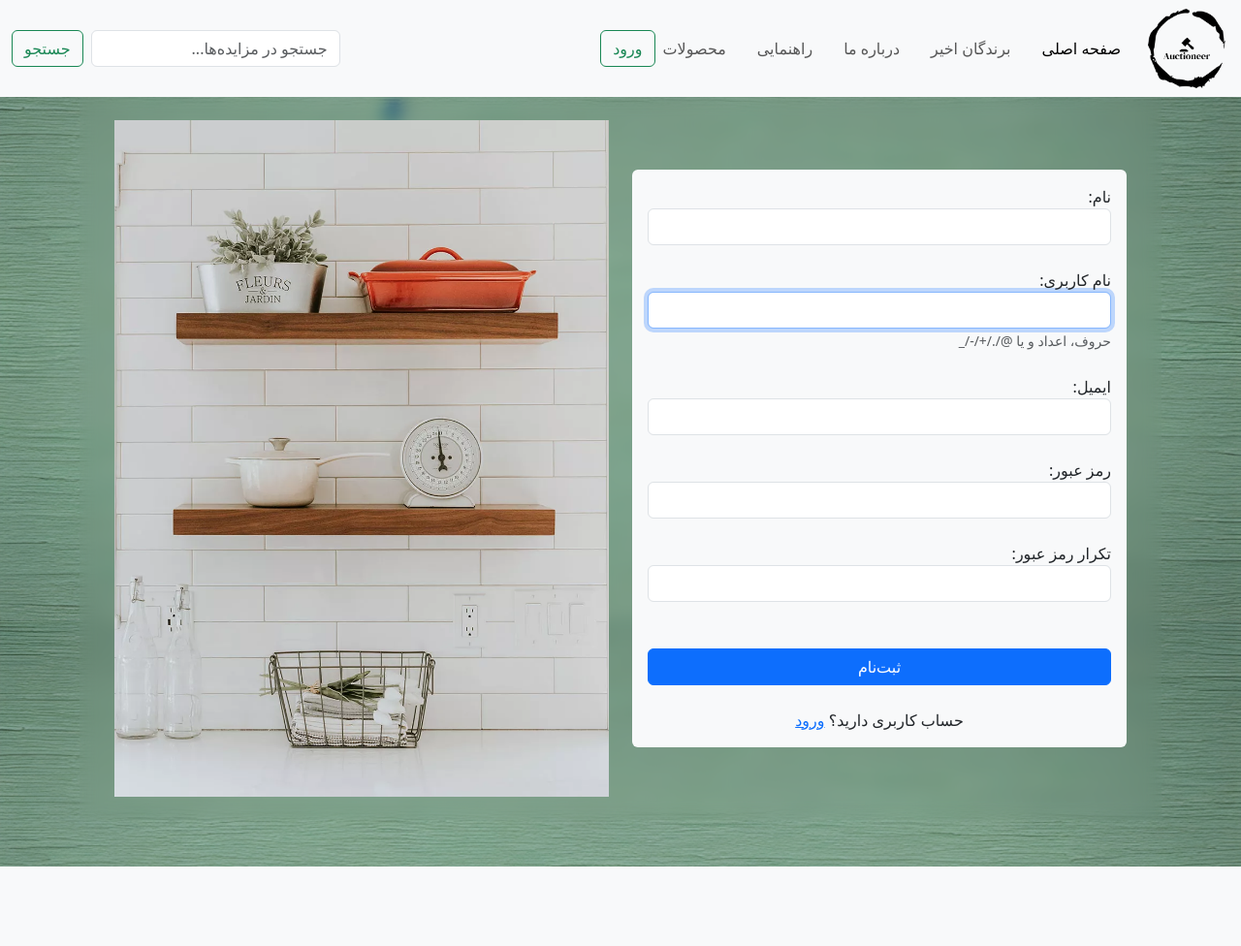
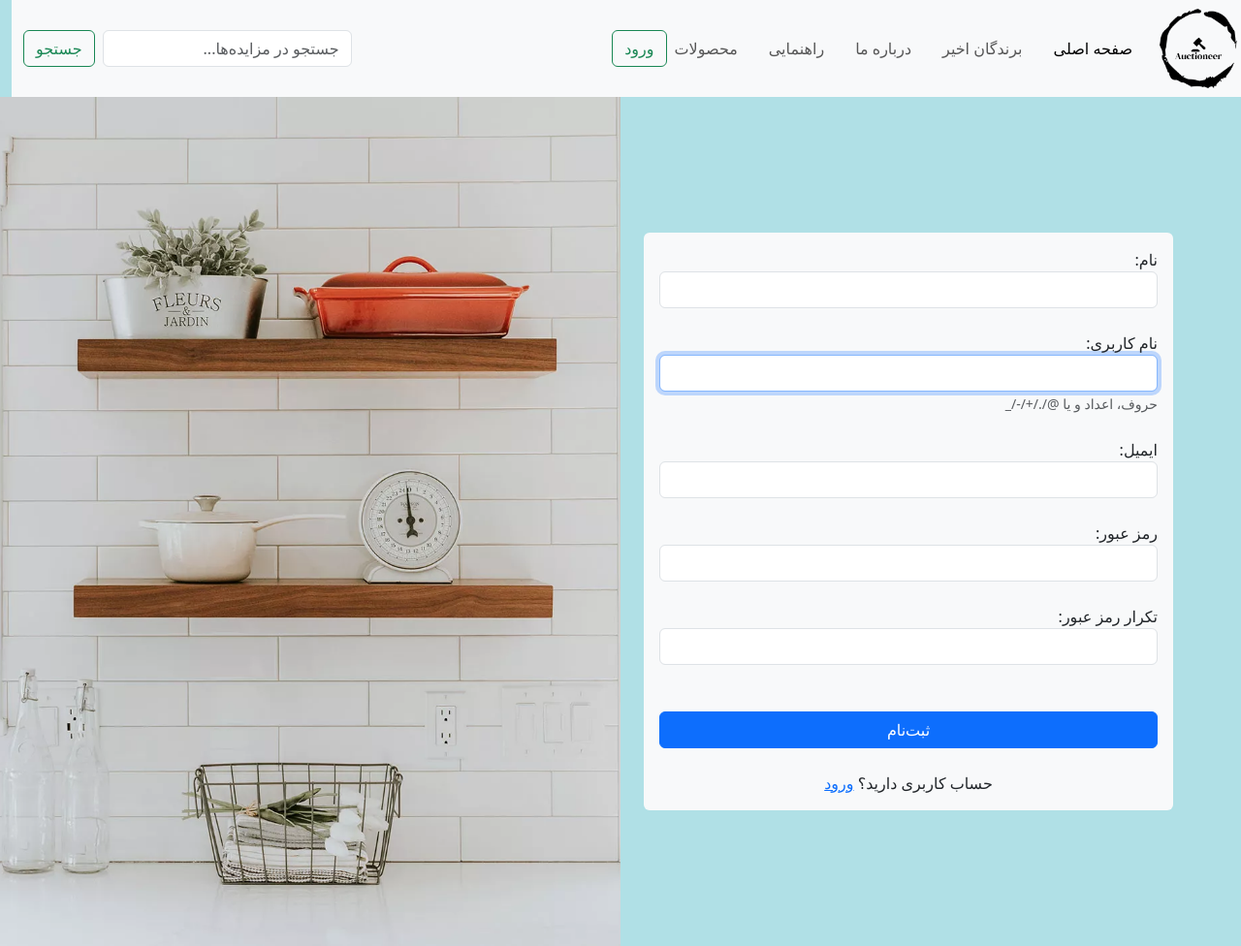
Before and after one commit to sina0k/auctioneer, a Django app: page /register/ in a window 1280 px wide. Shown: the whole page at 97% size. Before the commit the page ends 894 px from the top, so only its background shows below. Run offline with Django 3.2, Linux system fonts and the light colour scheme.

Commit message:
-fixed login & register pages front

```diff
--- a/project/base/templates/base/login_register.html
+++ b/project/base/templates/base/login_register.html
@@ -1,9 +1,8 @@
-{% extends "main.html" %}
+{% extends "auth-main.html" %}
 {% load static %}
 {% block content %}
 
-<div class="login-container">
-    <div class="container h-100">
+    <div class="login-container container h-100">
         <div class="row align-items-center h-100">
             <div class="col-12 col-md-6">
                 {% if page == 'login' %}
@@ -67,6 +66,5 @@
             </div>
         </div>
     </div>
-</div>
 
 {% endblock content %}
--- a/project/static/styles/style.css
+++ b/project/static/styles/style.css
@@ -3,8 +3,6 @@
 /* Reset default styles */
 
 body {
-    background-image: url("/static/images/Designer.png");
-    background-size: contain;
   height: 100%;
   min-height: 100vh;
 }
@@ -14,7 +12,17 @@ nav {
 }
 
 .login-container {
-    height: calc(100% - 100px);
+  height: calc(100% - 64px);
+  min-height: calc(100vh - 64px);
+  display: flex;
+  align-items: center;
+  justify-content: center;
+  flex-wrap: wrap;
+}
+
+.login-container img {
+  min-height: calc(100vh - 64px);
+  min-width: 50vw;
 }
 
 .won-auctions-container {
@@ -70,6 +78,10 @@ nav {
     background-image: url("/static/images/login.png");
     background-size: 100% 100%;
   }
+
+  .login-container .row {
+    width: 100%;
+  }
 }
 
 .row.justify-content-center.align-items-stretch {
@@ -80,14 +92,13 @@ nav {
 .col-12.col-md-9.rounded.p-3.border.border-info {
   box-sizing: border-box;
   padding: 4rem !important;
-    background: #ff0000 url('/static/images/Homepage_Left_Box.jpg') center center;
-
+  background: #ff0000 url("/static/images/Homepage_Left_Box.jpg") center center;
 }
 
 .rounded.p-3.h-100.border.border-info {
   box-sizing: border-box;
   padding: 3rem !important;
-    background: #ff0000 url('/static/images/Homepage_Left_Box.jpg') center center;
+  background: #ff0000 url("/static/images/Homepage_Left_Box.jpg") center center;
 }
 
 .navbar-nav .nav-link {
@@ -96,21 +107,21 @@ nav {
 
 .container.bg-light.m-4.mx-auto.rounded {
   margin-top: -1.5rem;
-    background: #ff0000 url('/static/images/Homepage_Left_Box.jpg') center center;
-
+  background: #ff0000 url("/static/images/Homepage_Left_Box.jpg") center center;
 }
 
 .product_list {
   box-sizing: border-box;
   padding: 3rem;
-    background: #ff0000 url('/static/images/product_list.jpg') repeat center center;
+  background: #ff0000 url("/static/images/product_list.jpg") repeat center
+    center;
 }
 
-.double_btn{
+.double_btn {
   margin-top: 8px;
 }
 
-.margin_text{
+.margin_text {
   margin-top: 3px;
   margin-bottom: 8px;
 }
--- /dev/null
+++ b/project/templates/auth-main.html
@@ -0,0 +1,56 @@
+{% load static %}
+
+<!DOCTYPE html>
+<html lang="fa" dir="rtl">
+  <head>
+    <meta charset="UTF-8" />
+    {% comment %} <meta http-equiv="X-UA-Compatible" content="IE=edge" /> {% endcomment %}
+    <title>Title</title>
+    <meta name="viewport" content="width=device-width , initial-scale=1" />
+    <!--    <link rel="stylesheet" type="text/css" href="styles.css">-->
+    <link
+    rel="stylesheet"
+    href="https://cdn.jsdelivr.net/npm/bootstrap@5.0.2/dist/css/bootstrap.rtl.min.css"
+    integrity="sha384-gXt9imSW0VcJVHezoNQsP+TNrjYXoGcrqBZJpry9zJt8PCQjobwmhMGaDHTASo9N"
+    crossorigin="anonymous"
+    />
+    <link
+    href="https://cdn.jsdelivr.net/npm/bootstrap@5.3.0-alpha3/dist/css/bootstrap.min.css"
+    rel="stylesheet"
+    integrity="sha384-KK94CHFLLe+nY2dmCWGMq91rCGa5gtU4mk92HdvYe+M/SXH301p5ILy+dN9+nJOZ"
+    crossorigin="anonymous"
+    />
+    <link
+      rel="stylesheet"
+      type="text/css"
+      media="screen"
+      href="{% static 'styles/style.css' %}"
+    />
+    <script
+      src="https://cdn.jsdelivr.net/npm/bootstrap@5.3.0-alpha3/dist/js/bootstrap.bundle.min.js"
+      integrity="sha384-ENjdO4Dr2bkBIFxQpeoTz1HIcje39Wm4jDKdf19U8gI4ddQ3GYNS7NTKfAdVQSZe"
+      crossorigin="anonymous"
+    ></script>
+    <style>
+      body {
+        background-image: none;
+        background-color: powderblue;
+      }
+    </style>
+  </head>
+  <body>
+    {% include "navbar.html" %}
+
+    {% if messages %}
+    <ul class="messages">
+      {% for message in messages %}
+      <li>{{ message }}</li>
+      {% endfor %}
+    </ul>
+    {% endif %}
+
+    {% block content %}
+    {% endblock content %}
+
+  </body>
+</html>
--- a/project/templates/main.html
+++ b/project/templates/main.html
@@ -35,9 +35,15 @@
             integrity="sha384-ENjdO4Dr2bkBIFxQpeoTz1HIcje39Wm4jDKdf19U8gI4ddQ3GYNS7NTKfAdVQSZe"
             crossorigin="anonymous"
     ></script>
-</head>
-<body class="pb-4">
-{% include "navbar.html" %}
+    <style>
+      body {
+        background-image: url("/static/images/Designer.png");
+        background-size: contain;
+      }
+    </style>
+  </head>
+  <body class="pb-4">
+    {% include "navbar.html" %}
 
 {% if messages %}
 <ul class="messages">
```
Lines whose indentation alone changed are shown as unchanged.
